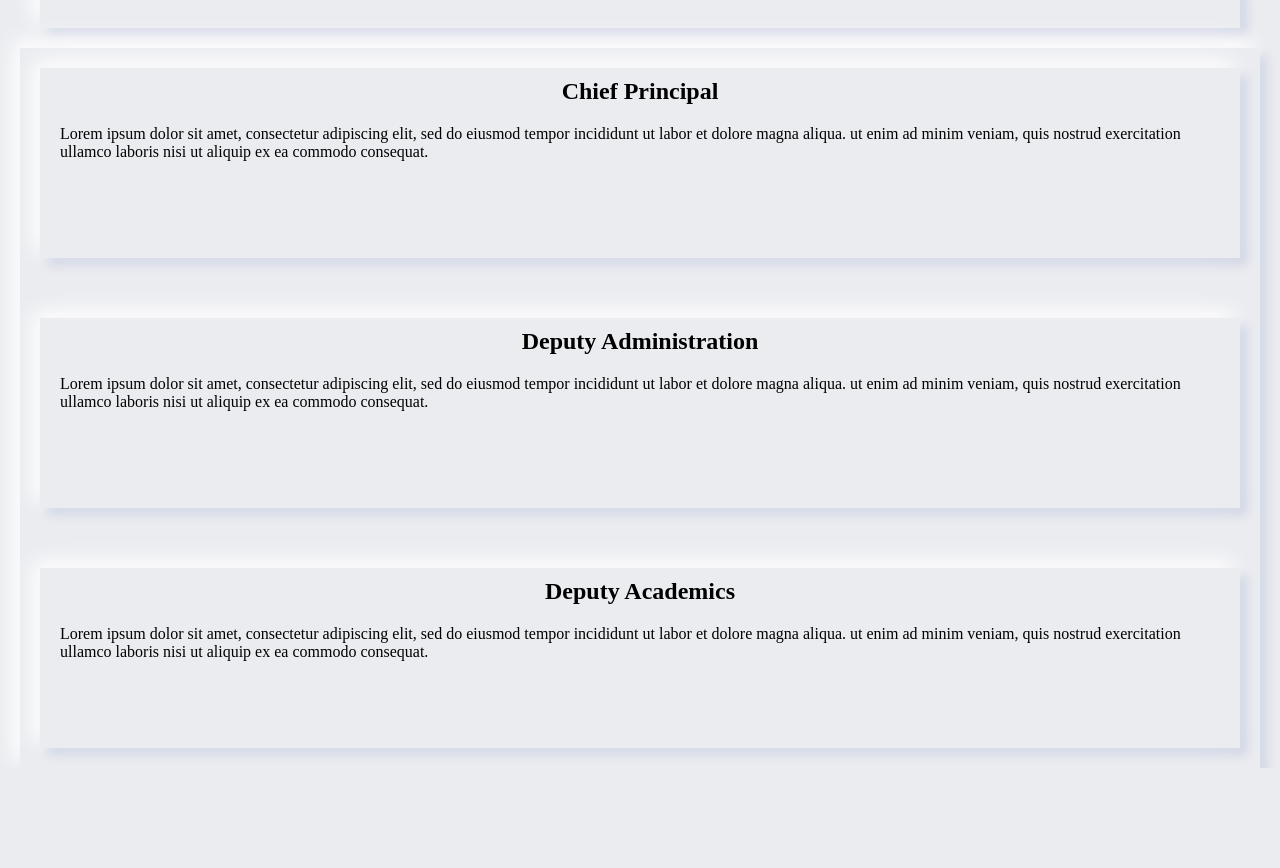
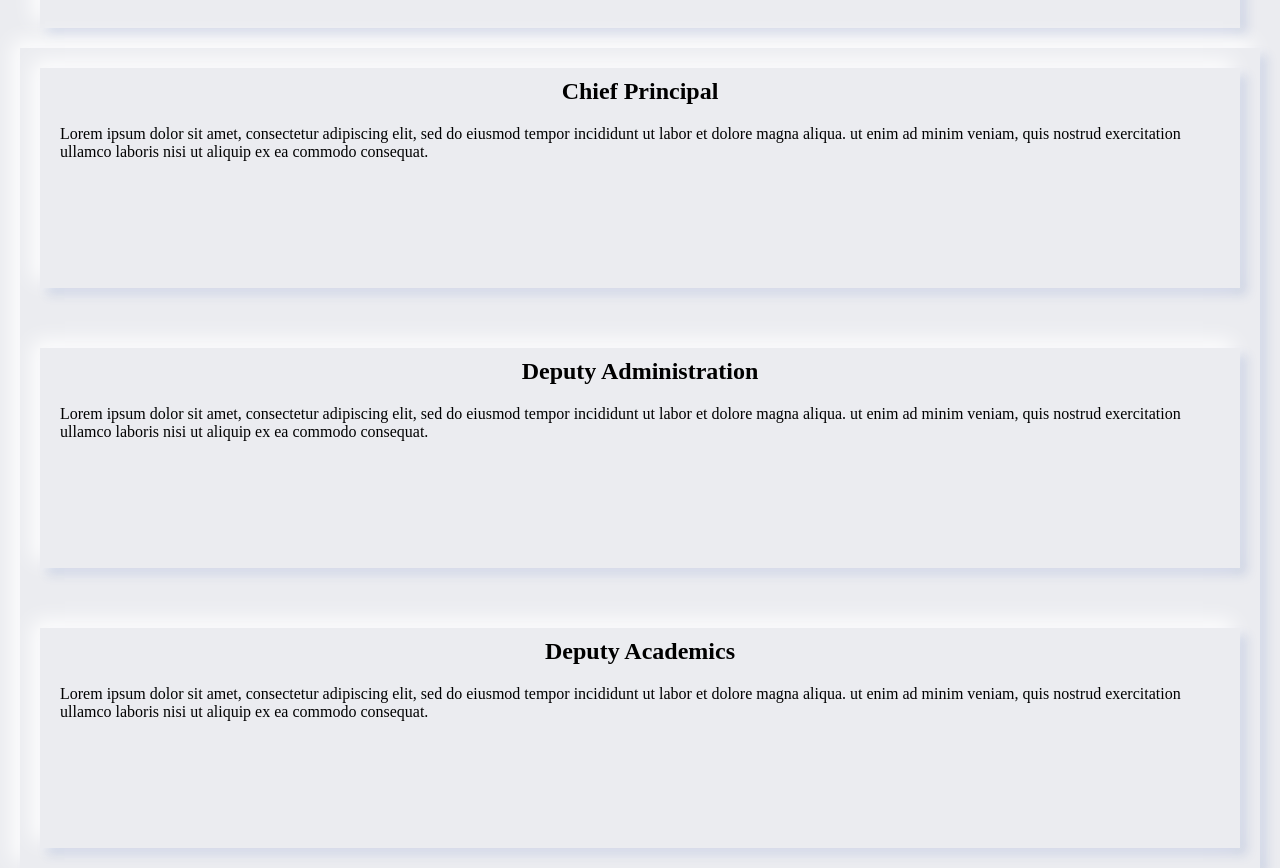
Before and after one commit to agatenashons/agatenashons.github.io, a plain HTML site: page admin.html in a window 1280 px wide. Shown: the part 82-950 px from the top of the page. Before the commit the page ends 850 px from the top, so only its background shows below. Drawn offline with Linux system fonts and the light colour scheme.

Commit message:
Update admincss.css

```diff
--- a/admincss.css
+++ b/admincss.css
@@ -34,7 +34,7 @@ p{margin:20px;
 
 .from{display:grid;
       grid-template-columns:1fr;
-      grid-template-rows:230px 230px 220px;
+      grid-template-rows:260px 260px 260px;
       grid-gap:20px;
       box-shadow: 7px 7px 10px rgba(55,84,170, .15),
                         -7px -7px 20px #fff,
```
